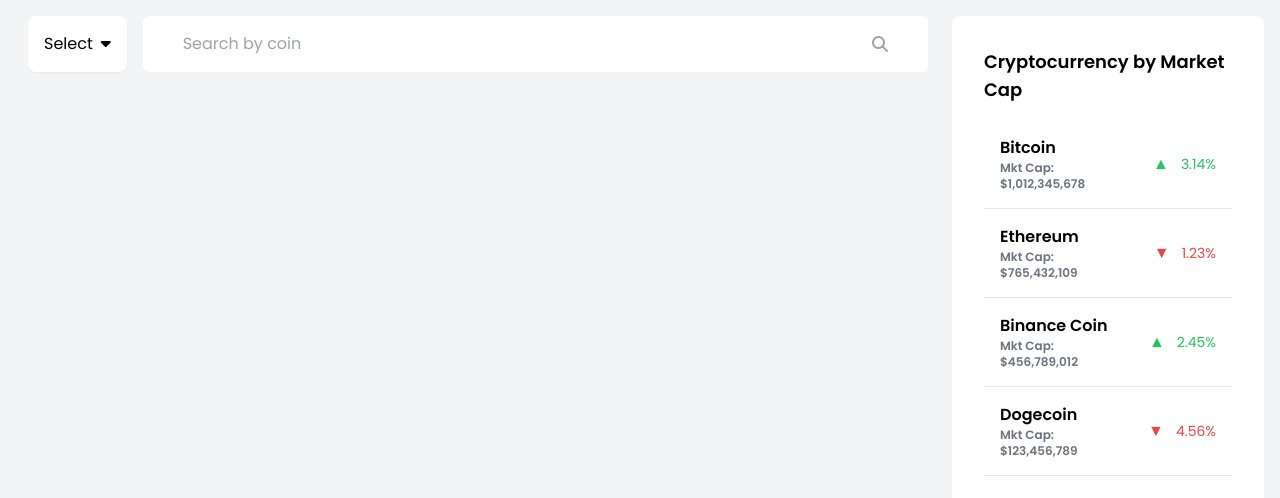
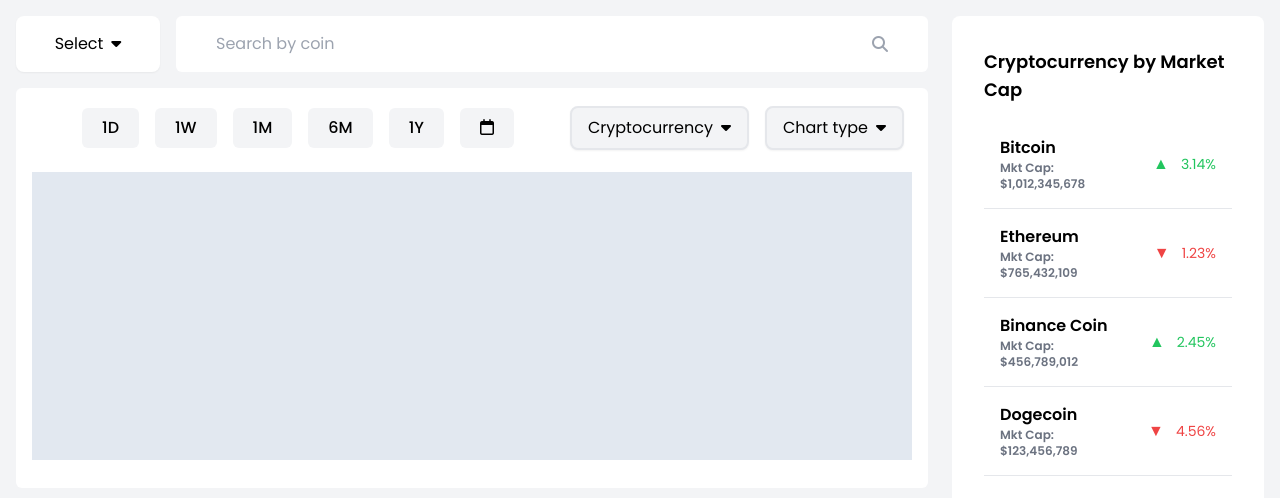
Before and after one commit to AmitChauhan-15/cryptocurrency-dasboard, a React (Create React App) app: page / in a window 1280 px wide. Shown: the top 498 px of the page. Built offline with nearby package versions, Linux system fonts and the light colour scheme.

Commit message:
layout setup-2

```diff
--- a/src/App.js
+++ b/src/App.js
@@ -28,7 +28,7 @@ function App() {
 
   return (
     <>
-      <div className="bg-gray-100 w-full h-screen flex justify-between p-4">
+      <div className="bg-gray-100 w-full h-screen flex justify-between p-4 overflow-hidden">
         <Dashboard />
         <Sidebar cryptocurrencies={cryptocurrencies} />
       </div>
--- a/src/Component/Common/Button.jsx
+++ b/src/Component/Common/Button.jsx
@@ -5,7 +5,7 @@ const Button = ({ child, variant }) => {
     <button
       className={`m-2 h-10 font-medium rounded-md ${
         variant === "white"
-          ? "px-5 py-2  bg-white  text-black border-blue-500 hover:bg-gray-100 focus:ring-2 focus:ring-blue-600 focus:text-blue-600 "
+          ? "px-5 py-2  bg-gray-100  text-black border-blue-500 hover:bg-gray-100 focus:ring-2 focus:ring-blue-600 focus:text-blue-600 "
           : "px-4 py-0 bg-blue-500 text-white hover:bg-blue-600 focus:ring-2 focus:ring-blue-600"
       }`}
     >
--- a/src/Component/Common/Dropdown.jsx
+++ b/src/Component/Common/Dropdown.jsx
@@ -52,20 +52,22 @@ const Dropdown = ({
 
   return (
     <div className="relative flex items-center justify-between">
-      <label className="block text-sm font-medium text-gray-700 mr-3">
-        {label}
-      </label>
+      {label && (
+        <label className="block text-sm font-medium text-gray-700 mr-3">
+          {label}
+        </label>
+      )}
       <div
-        className={`w-full flex justify-center relative rounded-lg shadow-sm ${custClass} ${
+        className={`flex justify-center relative rounded-lg shadow-sm ${custClass} ${
           color === "dark" ? "bg-gray-100 border-2" : "bg-white"
         }  ${
           isOpen || selectedValues.length
             ? "border-blue-500"
-            : "border-gray-300"
+            : "border-gray-200"
         } focus:border-blue-500`}
         onClick={toggleDropdown}
       >
-        <div className="flex w-full items-center justify-between px-4 py-2 ">
+        <div className="flex items-center px-4 py-2 ">
           <div className="flex-grow truncate">{getSelectedValueText()}</div>
           <div className="ml-2">
             <i
@@ -80,7 +82,7 @@ const Dropdown = ({
             {options.map((option, index) => (
               <div
                 key={index}
-                className={`px-4 py-3 text-gray-400 ${
+                className={`px-4 py-3 mb-1 text-gray-400 ${
                   selectedValues.includes(option)
                     ? " text-gray-900 bg-red-100"
                     : ""
--- a/src/Component/Dashboard.jsx
+++ b/src/Component/Dashboard.jsx
@@ -1,8 +1,10 @@
 import React, { useState } from "react";
 import Dropdown from "./Common/Dropdown";
 import Input from "./Common/Input";
+import Button from "./Common/Button";
 
 function Dashboard() {
+  // eslint-disable-next-line
   const [currencyOption, setCurrencyOption] = useState("");
 
   return (
@@ -15,6 +17,41 @@ function Dashboard() {
         />
         <Input placeholder={"Search by coin"} variant="search" />
       </div>
+      <div className="w-full h-3/6 py-3 px-4 bg-white rounded-md mt-4">
+        <div className="flex justify-end">
+          <div className="flex mr-6">
+            <Button variant="white" child="1D" />
+            <Button variant="white" child="1W" />
+            <Button variant="white" child="1M" />
+            <Button variant="white" child="6M" />
+            <Button variant="white" child="1Y" />
+            <Button
+              variant="white"
+              child={<i className="far fa-calendar"></i>}
+            />
+          </div>
+          <div className="flex ml-6">
+            <Dropdown
+              type="multiselect"
+              placeholder="Cryptocurrency"
+              options={["Ethereum", "Bitcoin", "Dogecoin", "Binance Coin"]}
+              color="dark"
+              custClass="w-46 mr-4"
+            />
+            <Dropdown
+              type="multiselect"
+              placeholder="Chart type"
+              options={["Line", "Bar", "Horizontal", "Vertical"]}
+              color="dark"
+              custClass="w-46 mr-2"
+            />
+          </div>
+        </div>
+        <div className="flex w-full justify-center mt-4">
+          <div className="w-full h-72 bg-slate-200"></div>
+        </div>
+      </div>
+      <div className="w-full h-fit py-3 px-4 bg-white rounded-md mt-4"></div>
     </div>
   );
 }
```
